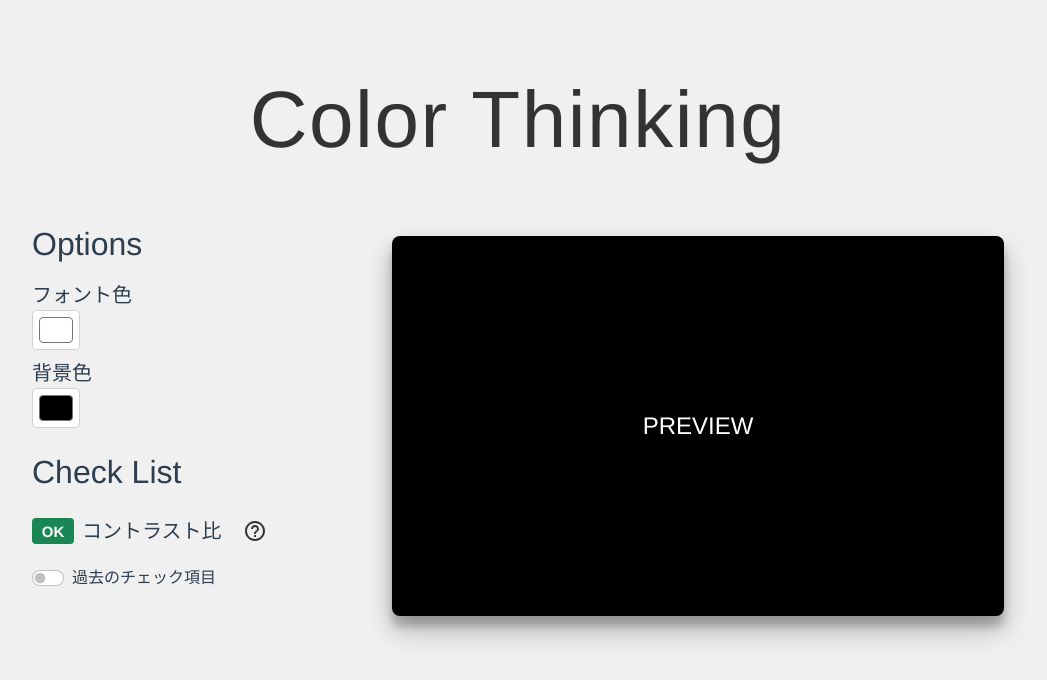
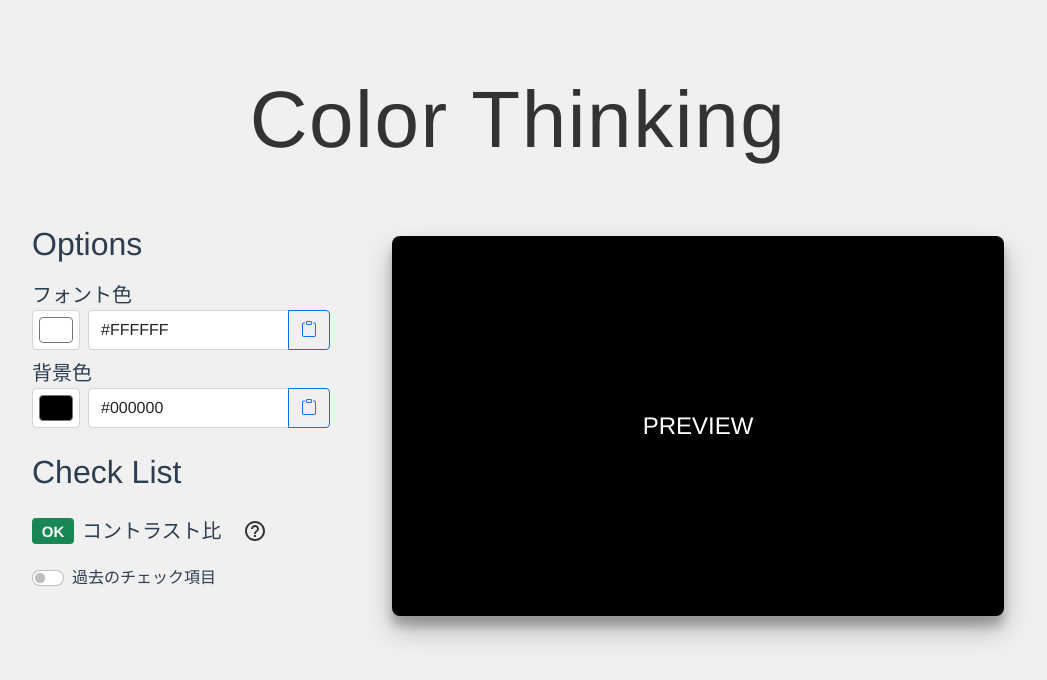
Before and after one commit to nhiroyasu/color-thinking, a Vue app: page /#/ in a window 1280 px wide. Shown: the top 680 px of the page, without its empty margins (122-1169 px from the left). Built offline with nearby package versions, Linux system fonts and the light colour scheme.

Commit message:
update color inpout component

```diff
--- a/package.json
+++ b/package.json
@@ -9,6 +9,7 @@
   "dependencies": {
     "@popperjs/core": "^2.9.2",
     "bootstrap": "^5.0.0-beta3",
+    "bootstrap-icons": "^1.5.0",
     "vue": "^3.0.5",
     "vue-router": "^4.0.10",
     "vuex": "^4.0.2"
--- a/src/components/commons/ColorInput.vue
+++ b/src/components/commons/ColorInput.vue
@@ -3,13 +3,36 @@
     <label for="color" class="lead">
       {{ label }}
     </label>
+    <div class="color-inputs-wrapper">
       <input
         class="form-control form-control-color"
         type="color"
         name="color"
         :value="colorStr"
-      @input="onChanged"
+        @input="updateColor"
       />
+      <div class="input-group">
+        <input
+          class="form-control"
+          type="text"
+          name="hex-color"
+          aria-describedby="clipboard-button"
+          :value="colorStr"
+          @input="updateColor"
+        />
+        <button
+          class="btn btn-outline-primary"
+          id="clipboard-button"
+          type="button"
+          data-bs-toggle="tooltip"
+          data-bs-placement="top"
+          title="Tooltip on top"
+          @click="copyToClipboard"
+        >
+          <i class="bi bi-clipboard"></i>
+        </button>
+      </div>
+    </div>
   </div>
 </template>
 
@@ -29,13 +52,18 @@ export default defineComponent({
     colorStr: {
       type: String,
       require: true,
+      default: '',
     },
   },
   methods: {
-    onChanged({ target }: Event) {
+    updateColor({ target }: Event) {
       if (target instanceof HTMLInputElement) {
-        this.$emit('update:colorStr', target.value);
+        const upperCaseValue = target.value.toUpperCase();
+        this.$emit('update:colorStr', upperCaseValue);
       }
+    },
+    copyToClipboard() {
+      navigator.clipboard.writeText(this.colorStr);
     },
   },
 });
@@ -45,4 +73,12 @@ export default defineComponent({
 .color-input {
   margin: 4px 0;
 }
+
+.color-inputs-wrapper {
+  display: flex;
+
+  & > *:first-child {
+    margin-right: 8px;
+  }
+}
 </style>
--- a/src/components/pages/CompareBgAndFont.vue
+++ b/src/components/pages/CompareBgAndFont.vue
@@ -53,7 +53,6 @@ import { CheckItemProp } from '@/domains/CheckItemProp';
 export default defineComponent({
   setup() {
     const checkItemData = fetchCheckItemData();
-    console.log(checkItemData);
     const checkItemsManager = new CheckItemsManager(checkItemData);
     return {
       luminanceRatioData: checkItemsManager.fetchLuminanceRatioItem(),
@@ -78,7 +77,6 @@ export default defineComponent({
       return ColorBuilder.build(this.fontColorStr);
     },
     backgroundColor(): Color {
-      console.log(this.backgroundColorStr);
       return ColorBuilder.build(this.backgroundColorStr);
     },
     luminanceRatioProp(): CheckItemProp {
--- a/src/main.ts
+++ b/src/main.ts
@@ -3,6 +3,7 @@ import router from '@/router/index';
 import store from '@/store/index';
 import App from './App.vue';
 import 'bootstrap';
+import 'bootstrap-icons/font/bootstrap-icons.css';
 
 createApp(App)
   .use(router)
```
Also changed, not shown: 1 other file (tests, documents, lock files or other folders). Lines whose indentation alone changed are shown as unchanged.
